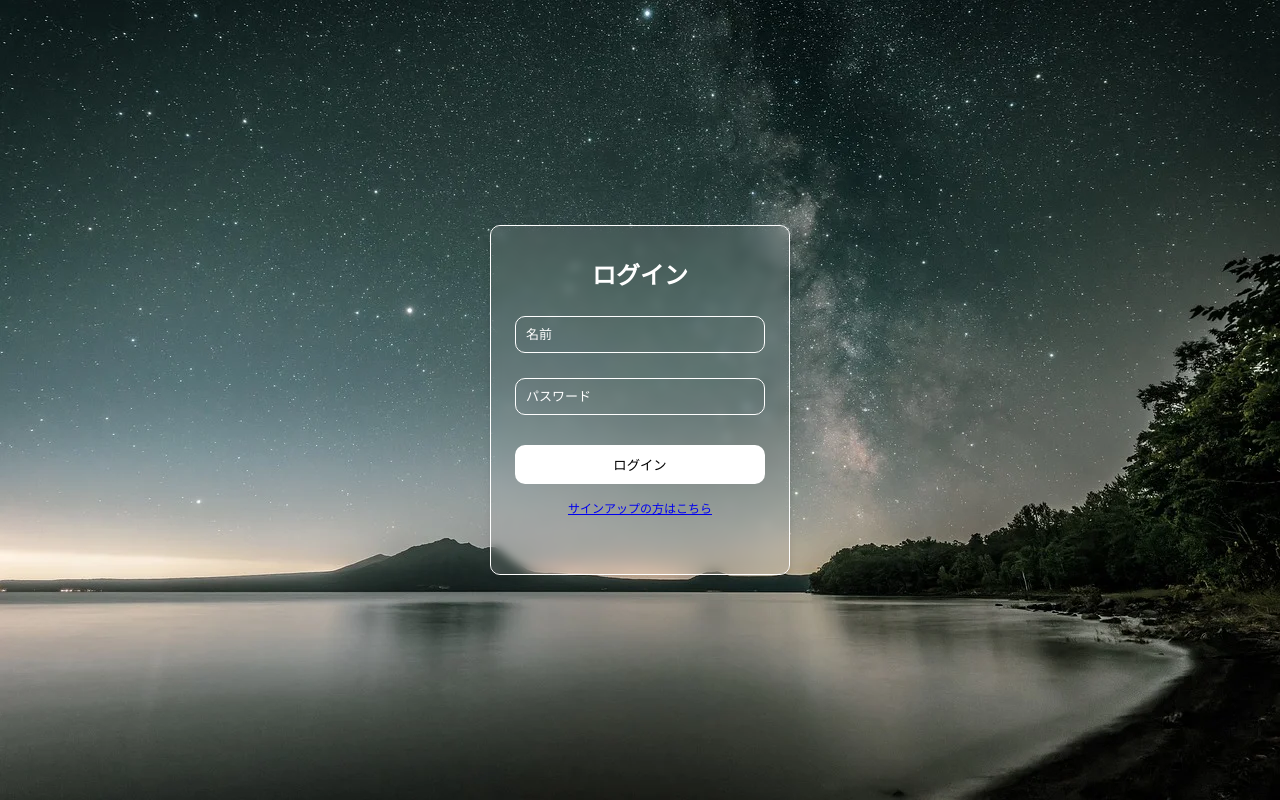
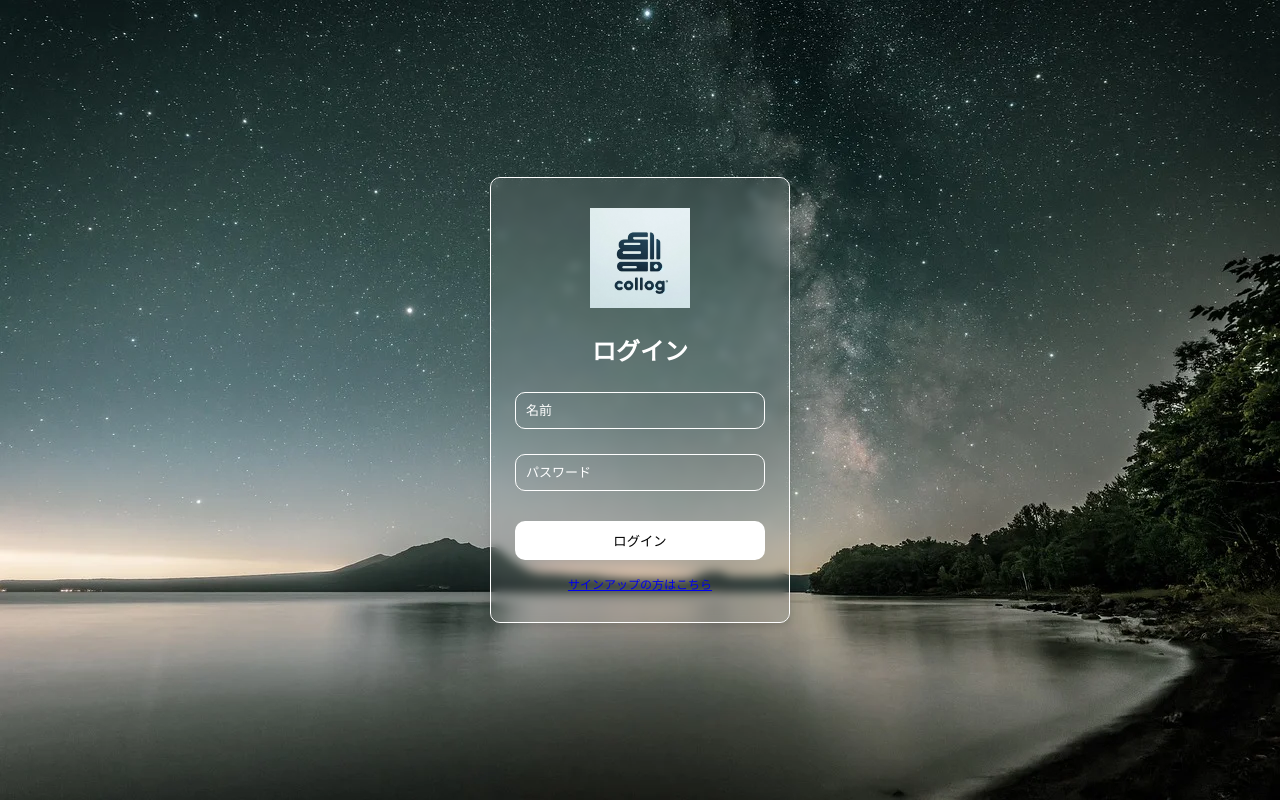
Before and after one commit to NakazatoTaichi/django-searchproject, a Django app: page /login/ in a window 1280 px wide. Run offline with Django 5.2, Linux system fonts and the light colour scheme.

Commit message:
ログインにロゴを適応

```diff
--- a/search_project/accounts/templates/login.html
+++ b/search_project/accounts/templates/login.html
@@ -1,14 +1,19 @@
+{% load static %}
+
 <!DOCTYPE html>
 <html lang="ja">
     <head>
         <meta charset="UTF-8">
         <meta name="viewport" content="width=device-width, initial-scale=1.0">
         <title>ログイン画面</title>
-        <!-- <link rel="stylesheet" href="./css/style.css"> -->
+        <link rel="icon" type="image/x-icon" href="{% static 'images/collog_favicon.ico' %}">
     </head>
     <body>
         <div class="glass-container">
             <div class="login-box">
+                <div class="app-logo">
+                    <img src="{% static 'images/collog.png' %}" alt="アプリロゴ">
+                </div>
                 <h2>ログイン</h2>
                 <form method="POST">
                     {% csrf_token %}
@@ -36,9 +41,9 @@
                         <!-- <a href="#">Forgot Password?</a> -->
                     </div>
                     <button type="submit">ログイン</button>
-                    <p>
+                    <div class="sign-up-a">
                         <a href="{% url 'accounts:signup' %}">サインアップの方はこちら</a>
-                    </p>
+                    </div>
                 </form>
             </div>
         </div>
@@ -61,7 +66,7 @@ body {
 }
 .glass-container{
     width: 300px;
-    height: 350px;
+    height: auto;
     position: relative;
     z-index: 1;
     background: rgba(255, 255, 255, 0.1);
@@ -84,15 +89,19 @@ body {
     margin: 0 auto;
     text-align: center;
 }
+.app-logo {
+    margin : 30px 0 20px 0;
+}
+.app-logo img {
+    width: 100px;
+    height: 100px;
+}
 h2{
     color: #fff;
-    margin-top: 30px;
-    margin-bottom: -20px;
 }
 form{
     display: flex;
     flex-direction: column;
-    margin-top: 20px;
 }
 input{
     padding: 10px;
@@ -145,4 +154,8 @@ p{
     color: #fff;
     margin-top: 15px;
 }
+.sign-up-a {
+    font-size: 12px;
+    margin: 15px 0 30px 0;
+}
 </style>
```
Also changed, not shown: search_project/static/images/collog.png (added).
